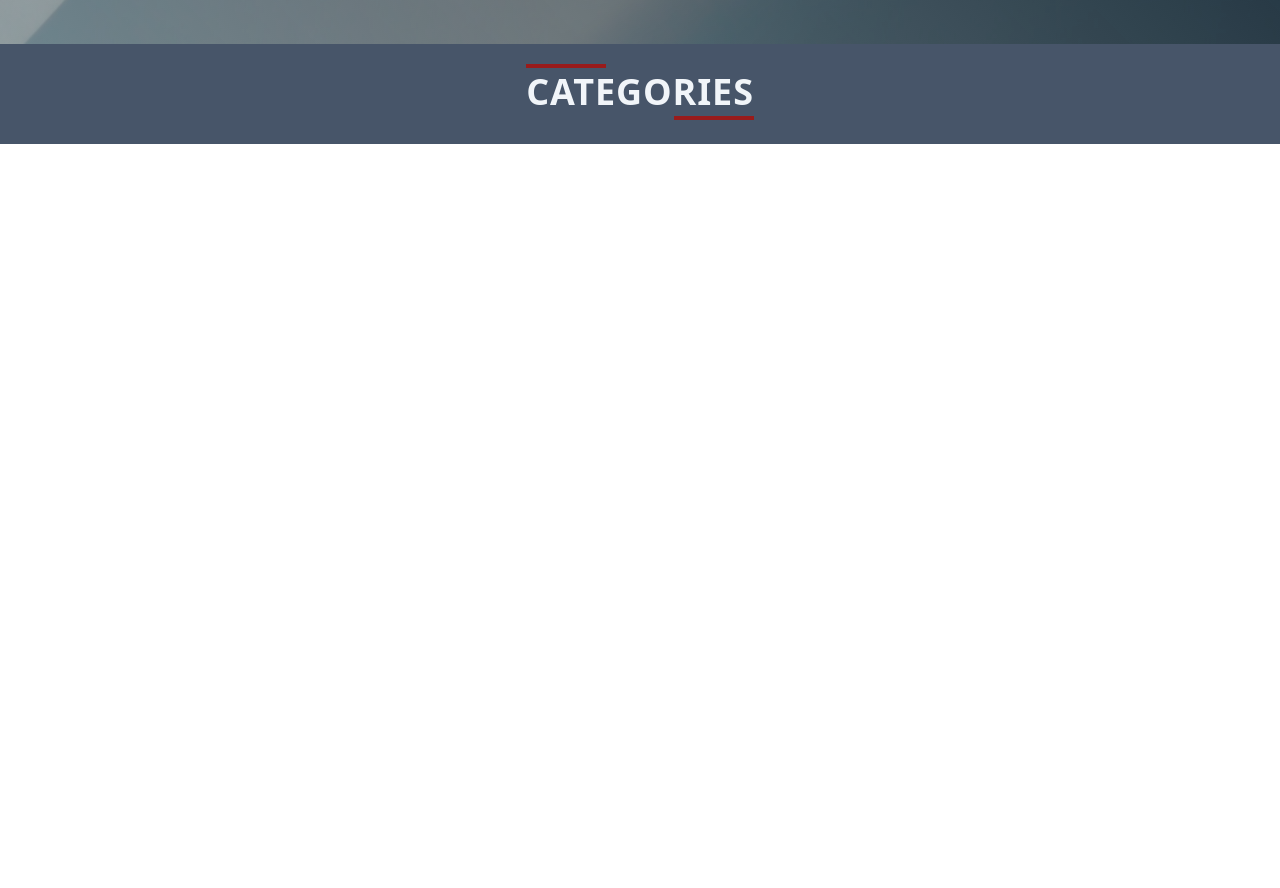
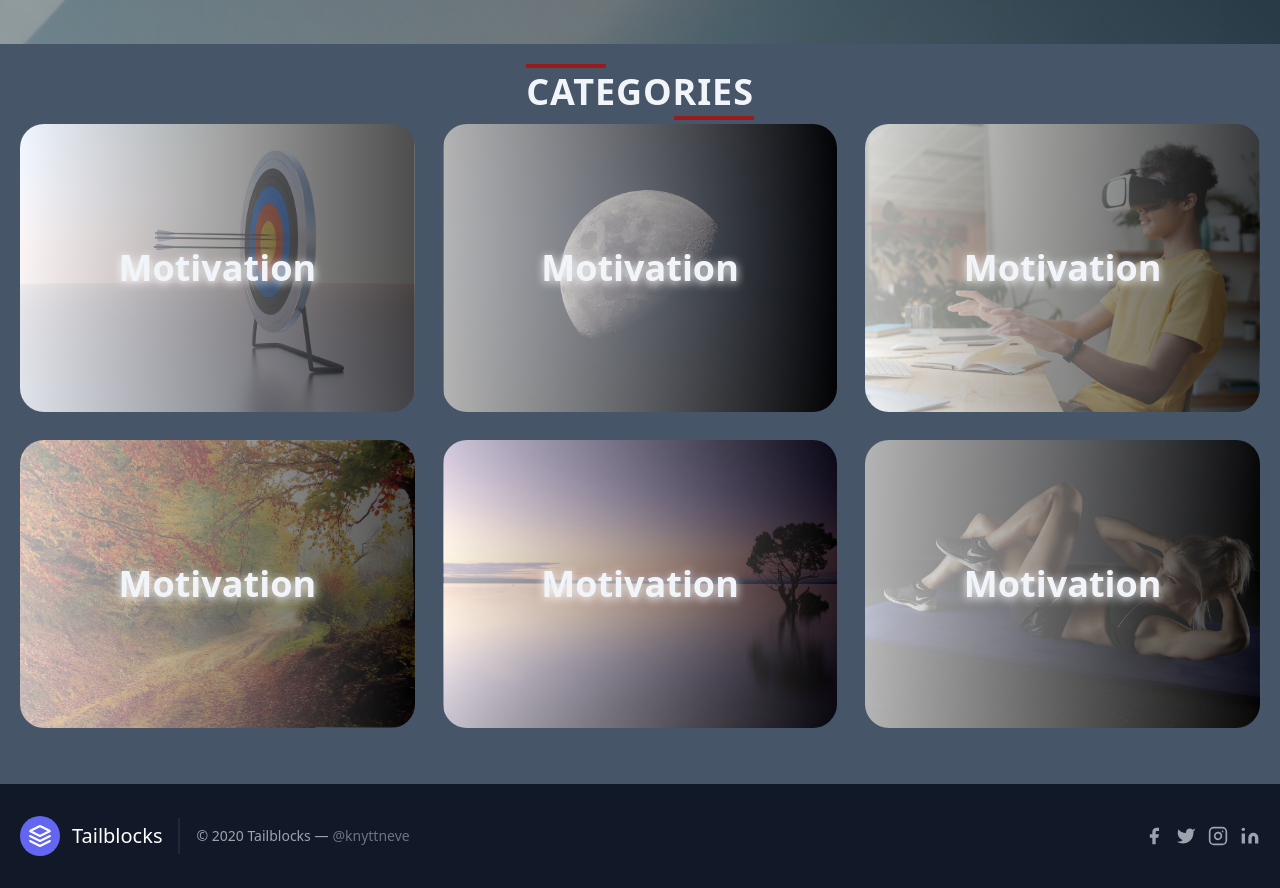
Before and after one commit to Madhur-Dandev/Photo_Sharing_App, a React (Vite) app in the folder frontend/: page / in a window 1280 px wide. Shown: the part 820-1708 px from the top of the page. Before the commit the page ends 964 px from the top, so only its background shows below. Built offline with nearby package versions, Linux system fonts and the light colour scheme; a web font is replaced by a local one.

Commit message:
Added Categories section and fix dark bottom navbar

```diff
--- a/frontend/src/components/Base.jsx
+++ b/frontend/src/components/Base.jsx
@@ -1,6 +1,7 @@
 import { Outlet } from "react-router-dom";
 import Navbar from "./Navbar";
 import BottomNav from "./BottomNav";
+import Footer from "./Footer";
 
 const Base = () => {
   return (
@@ -8,6 +9,7 @@ const Base = () => {
       <Navbar />
       <Outlet />
       <BottomNav />
+      <Footer />
     </>
   );
 };
--- a/frontend/src/components/BottomNav.jsx
+++ b/frontend/src/components/BottomNav.jsx
@@ -23,10 +23,10 @@ const BottomNav = () => {
   }, [globalVal.ballPos]);
 
   return (
-    <nav className="fixed bottom-0 left-0 w-full bg-slate-500 p-2 sm:hidden block z-30">
+    <nav className="fixed bottom-0 left-0 w-full bg-slate-800 p-2 sm:hidden block z-30">
       <div className="relative w-72 m-auto">
         <div
-          className="absolute -top-initial left-bottom-first w-9 h-9 bg-gray-100 rounded-full transition-all duration-200"
+          className="absolute -top-initial left-bottom-first w-9 h-9 bg-gray-500 rounded-full transition-all duration-200"
           ref={ball}
         ></div>
         <ul className="flex justify-evenly items-center gap-10 z-10 relative">
--- a/frontend/src/components/Categories.jsx
+++ b/frontend/src/components/Categories.jsx
@@ -2,10 +2,108 @@ import React from "react";
 
 const Categories = () => {
   return (
-    <div className="p-5">
+    <div className="p-5 pb-14">
       <h1 className="text-4xl font-bold spacing relative tracking-wide uppercase w-max text-center m-auto whitespace-nowrap pb-3 after:bg-red-800 after:absolute after:right-0 after:bottom-0 after:block after:h-1 after:w-20 after:mb-1 before:bg-red-800   before:block before:h-1 before:w-20 before:mb-1">
         Categories
       </h1>
+      <div className="grid grid-cols-1 sm:grid-cols-2 lg:grid-cols-3 gap-7">
+        <a href="">
+          <div
+            style={{
+              backgroundImage:
+                "linear-gradient(to right, #ffffffb2, #000000b2), url(/images/cat1.jpg)",
+            }}
+            className="bg-cover w-full h-60 sm:h-72 rounded-3xl bg-center grid place-items-center"
+          >
+            <p
+              className="text-slate-100 font-bold text-4xl"
+              style={{ textShadow: "0px 2px 10px white" }}
+            >
+              Motivation
+            </p>
+          </div>
+        </a>
+        <a href="">
+          <div
+            style={{
+              backgroundImage:
+                "linear-gradient(to right, #ffffffb2, #000000b2), url(/images/cat2.jpg)",
+            }}
+            className="bg-cover w-full h-60 sm:h-72 rounded-3xl bg-center grid place-items-center"
+          >
+            <p
+              className="text-slate-100 font-bold text-4xl"
+              style={{ textShadow: "0px 2px 10px white" }}
+            >
+              Motivation
+            </p>
+          </div>
+        </a>
+        <a href="">
+          <div
+            style={{
+              backgroundImage:
+                "linear-gradient(to right, #ffffffb2, #000000b2), url(/images/cat3.jpg)",
+            }}
+            className="bg-cover w-full h-60 sm:h-72 rounded-3xl bg-center grid place-items-center"
+          >
+            <p
+              className="text-slate-100 font-bold text-4xl"
+              style={{ textShadow: "0px 2px 10px white" }}
+            >
+              Motivation
+            </p>
+          </div>
+        </a>
+        <a href="">
+          <div
+            style={{
+              backgroundImage:
+                "linear-gradient(to right, #ffffffb2, #000000b2), url(/images/cat4.jpg)",
+            }}
+            className="bg-cover w-full h-60 sm:h-72 rounded-3xl bg-center grid place-items-center"
+          >
+            <p
+              className="text-slate-100 font-bold text-4xl"
+              style={{ textShadow: "0px 2px 10px white" }}
+            >
+              Motivation
+            </p>
+          </div>
+        </a>
+        <a href="">
+          <div
+            style={{
+              backgroundImage:
+                "linear-gradient(to right, #ffffffb2, #000000b2), url(/images/cat5.jpg)",
+            }}
+            className="bg-cover w-full h-60 sm:h-72 rounded-3xl bg-center grid place-items-center"
+          >
+            <p
+              className="text-slate-100 font-bold text-4xl"
+              style={{ textShadow: "0px 2px 10px white" }}
+            >
+              Motivation
+            </p>
+          </div>
+        </a>
+        <a href="">
+          <div
+            style={{
+              backgroundImage:
+                "linear-gradient(to right, #ffffffb2, #000000b2), url(/images/cat6.jpg)",
+            }}
+            className="bg-cover w-full h-60 sm:h-72 rounded-3xl bg-center grid place-items-center"
+          >
+            <p
+              className="text-slate-100 font-bold text-4xl"
+              style={{ textShadow: "0px 2px 10px white" }}
+            >
+              Motivation
+            </p>
+          </div>
+        </a>
+      </div>
     </div>
   );
 };
--- /dev/null
+++ b/frontend/src/components/Footer.jsx
@@ -0,0 +1,93 @@
+const Footer = () => {
+  return (
+    <footer class="text-gray-400 bg-gray-900 body-font pb-14 sm:pb-0">
+      <div class="container px-5 py-8 mx-auto flex items-center sm:flex-row flex-col">
+        <a class="flex title-font font-medium items-center md:justify-start justify-center text-white">
+          <svg
+            xmlns="http://www.w3.org/2000/svg"
+            fill="none"
+            stroke="currentColor"
+            stroke-linecap="round"
+            stroke-linejoin="round"
+            stroke-width="2"
+            class="w-10 h-10 text-white p-2 bg-indigo-500 rounded-full"
+            viewBox="0 0 24 24"
+          >
+            <path d="M12 2L2 7l10 5 10-5-10-5zM2 17l10 5 10-5M2 12l10 5 10-5"></path>
+          </svg>
+          <span class="ml-3 text-xl">Tailblocks</span>
+        </a>
+        <p class="text-sm text-gray-400 sm:ml-4 sm:pl-4 sm:border-l-2 sm:border-gray-800 sm:py-2 sm:mt-0 mt-4">
+          © 2020 Tailblocks —
+          <a
+            href="https://twitter.com/knyttneve"
+            class="text-gray-500 ml-1"
+            target="_blank"
+            rel="noopener noreferrer"
+          >
+            @knyttneve
+          </a>
+        </p>
+        <span class="inline-flex sm:ml-auto sm:mt-0 mt-4 justify-center sm:justify-start">
+          <a class="text-gray-400">
+            <svg
+              fill="currentColor"
+              stroke-linecap="round"
+              stroke-linejoin="round"
+              stroke-width="2"
+              class="w-5 h-5"
+              viewBox="0 0 24 24"
+            >
+              <path d="M18 2h-3a5 5 0 00-5 5v3H7v4h3v8h4v-8h3l1-4h-4V7a1 1 0 011-1h3z"></path>
+            </svg>
+          </a>
+          <a class="ml-3 text-gray-400">
+            <svg
+              fill="currentColor"
+              stroke-linecap="round"
+              stroke-linejoin="round"
+              stroke-width="2"
+              class="w-5 h-5"
+              viewBox="0 0 24 24"
+            >
+              <path d="M23 3a10.9 10.9 0 01-3.14 1.53 4.48 4.48 0 00-7.86 3v1A10.66 10.66 0 013 4s-4 9 5 13a11.64 11.64 0 01-7 2c9 5 20 0 20-11.5a4.5 4.5 0 00-.08-.83A7.72 7.72 0 0023 3z"></path>
+            </svg>
+          </a>
+          <a class="ml-3 text-gray-400">
+            <svg
+              fill="none"
+              stroke="currentColor"
+              stroke-linecap="round"
+              stroke-linejoin="round"
+              stroke-width="2"
+              class="w-5 h-5"
+              viewBox="0 0 24 24"
+            >
+              <rect width="20" height="20" x="2" y="2" rx="5" ry="5"></rect>
+              <path d="M16 11.37A4 4 0 1112.63 8 4 4 0 0116 11.37zm1.5-4.87h.01"></path>
+            </svg>
+          </a>
+          <a class="ml-3 text-gray-400">
+            <svg
+              fill="currentColor"
+              stroke="currentColor"
+              stroke-linecap="round"
+              stroke-linejoin="round"
+              stroke-width="0"
+              class="w-5 h-5"
+              viewBox="0 0 24 24"
+            >
+              <path
+                stroke="none"
+                d="M16 8a6 6 0 016 6v7h-4v-7a2 2 0 00-2-2 2 2 0 00-2 2v7h-4v-7a6 6 0 016-6zM2 9h4v12H2z"
+              ></path>
+              <circle cx="4" cy="4" r="2" stroke="none"></circle>
+            </svg>
+          </a>
+        </span>
+      </div>
+    </footer>
+  );
+};
+
+export default Footer;
--- a/frontend/src/components/Navbar.jsx
+++ b/frontend/src/components/Navbar.jsx
@@ -41,7 +41,7 @@ const Navbar = () => {
   // };
 
   return (
-    <nav className="bg-slate-800 py-3 px-4 flex justify-between items-center">
+    <nav className="bg-slate-800 py-3 px-4 flex justify-between items-center sticky top-0 z-40">
       <div className="flex items-center gap-4">
         <img src="/logo.png" alt="logo" className="w-10 rounded-full" />
         <p className="font-extrabold text-xl text-slate-200 font-logoFont">
--- a/frontend/src/index.css
+++ b/frontend/src/index.css
@@ -13,5 +13,5 @@
 }
 
 .bottom-list-icon {
-    @apply w-6 text-slate-800
+    @apply w-6 text-slate-100
 }
```
